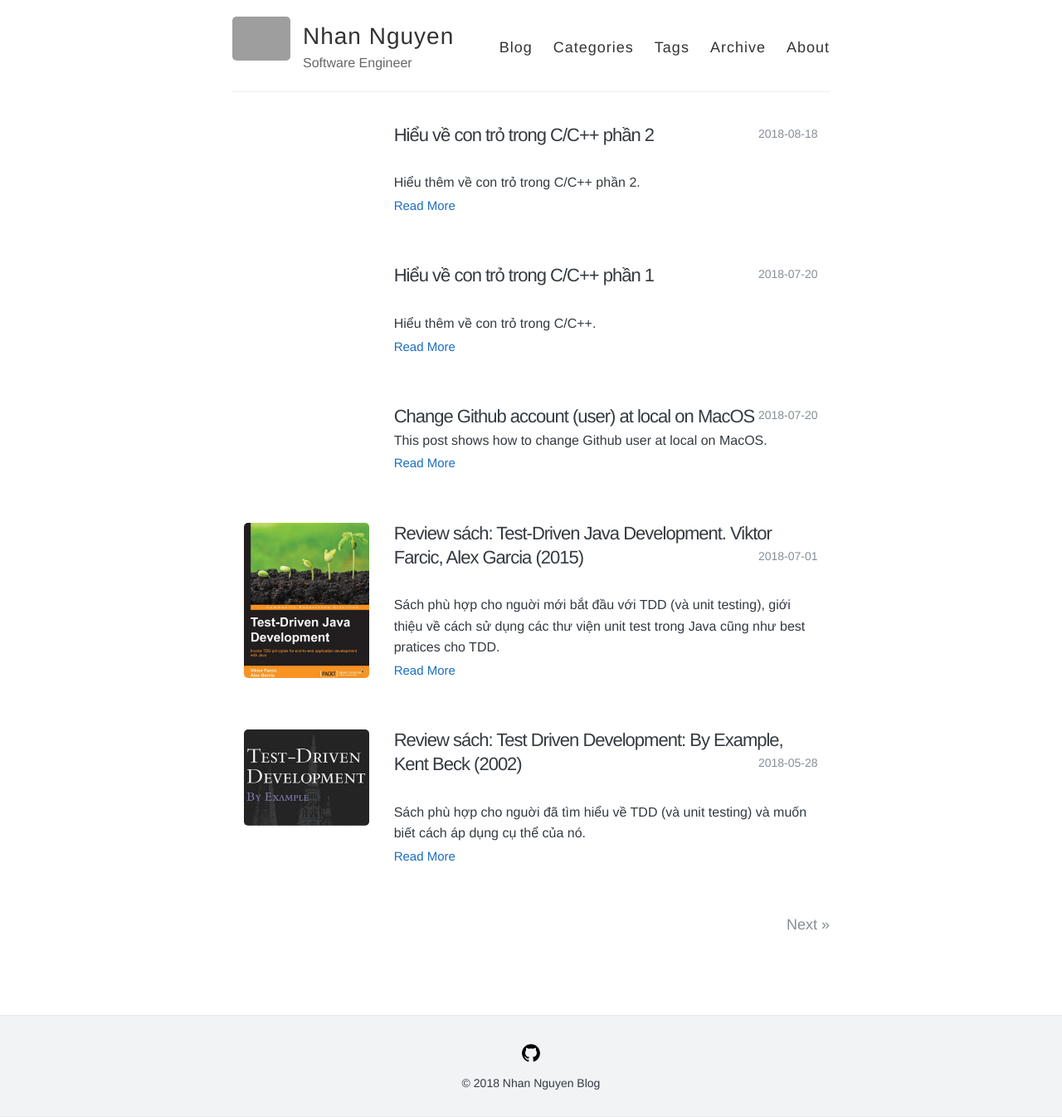
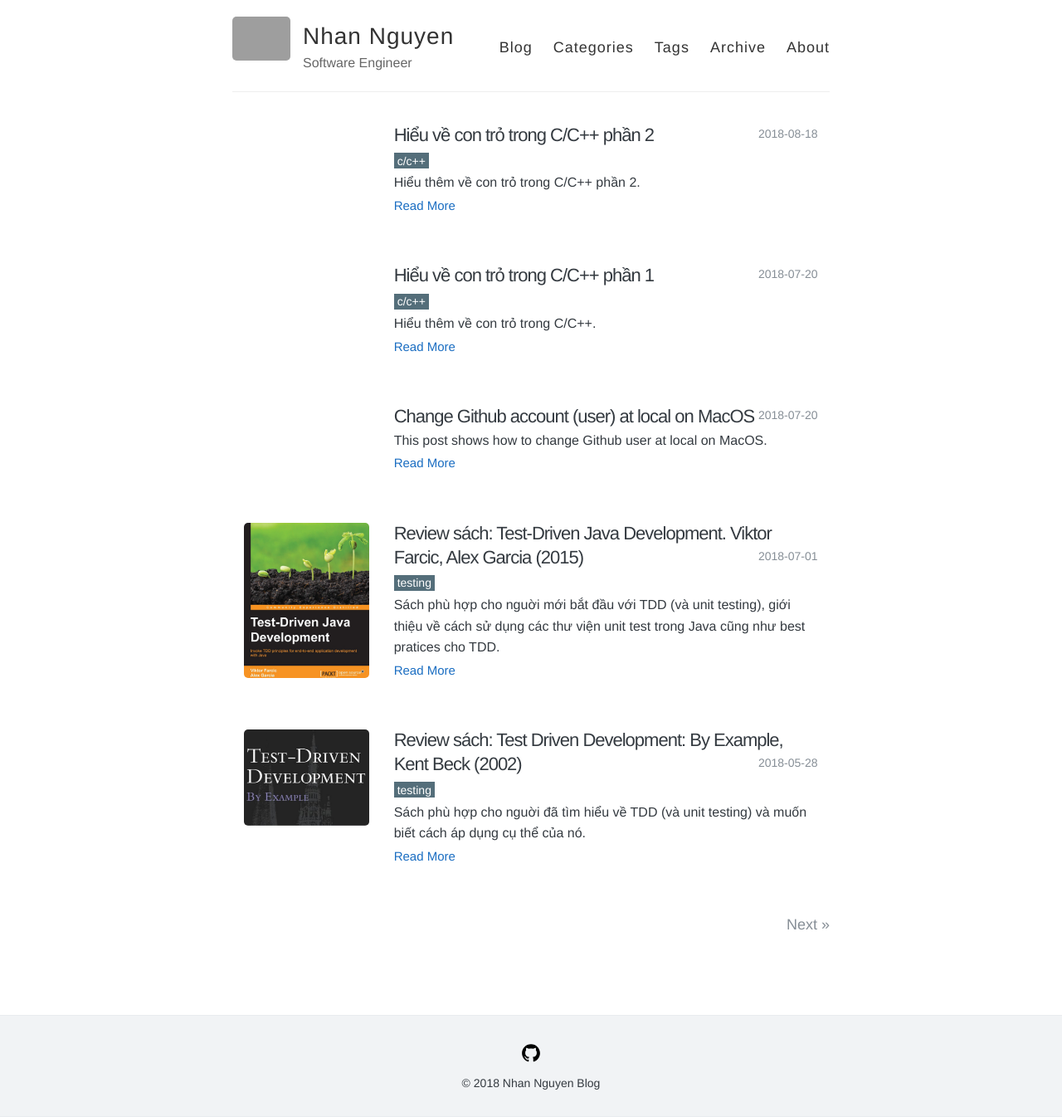
Before and after one commit to nhannguyen95/nhannguyen95.github.io, a Jekyll site: the page built from index.html, in a window 1280 px wide. Shown: the whole page at 83% size. Built offline with Jekyll 4.4.1, drawn with Linux system fonts in a browser that asks for light colours; nearby versions of some CDN libraries; the list of posts is cut into pages by our own code; grey boxes are pictures that could not be loaded.

Commit message:
Change tag colors, fix tag dissapear on small screen

```diff
--- a/_layouts/post.html
+++ b/_layouts/post.html
@@ -14,10 +14,10 @@
   </span>
 
   <div clsss="meta">
-    <ul class="tag">
+    <ul class="tags">
       {% for tag in page.tags %}
       <li>
-        <a id="tag-{{tag}}" href="{{ site.url }}{{ site.baseurl }}/tags#{{ tag }}">
+        <a class="tag-text" href="{{ site.url }}{{ site.baseurl }}/tags#{{ tag }}">
           {{ tag }}
         </a>
       </li>
--- a/_sass/_variables.scss
+++ b/_sass/_variables.scss
@@ -63,22 +63,6 @@
 $pagination-color: $oc-gray-6;
 $pagination-over-color: $oc-gray-7;
 
-$tag-index-label-color: $base-color;
-$tag-index-label-background-color: $oc-gray-2;
-$tag-index-count-background-color: $oc-gray-3;
-$tag-index-label-background-color-tree: $indigo-400;
-$tag-index-count-background-color-tree: $indigo-600;
-$tag-index-label-background-color-heap: $teal-400;
-$tag-index-count-background-color-heap: $teal-600;
-$tag-index-label-background-color-VNOI: $blue-gray-600;
-$tag-index-count-background-color-VNOI: $blue-gray-800;
-$tag-index-label-background-color-mooc: $red-400;
-$tag-index-count-background-color-mooc: $red-600;
-$tag-index-label-background-color-coursera: $light-blue-400;
-$tag-index-count-background-color-coursera: $light-blue-600;
-$tag-index-label-background-color-sorting: $green-400;
-$tag-index-count-background-color-sorting: $green-600;
-
 $footer-border-color: $oc-gray-2;
 $footer-background-color: $oc-gray-1;
 
--- a/categories/index.html
+++ b/categories/index.html
@@ -37,9 +37,9 @@
                 {{ post.title }}
               </a>
             {% for tag in post.tags %}
-            <ul class="tag">
+            <ul class="tags">
               <li>
-                <a id="tag-{{tag}}" href="{{ site.url }}{{ site.baseurl }}/tags#{{ tag }}">
+                <a class="tag-text" href="{{ site.url }}{{ site.baseurl }}/tags#{{ tag }}">
                   {{ tag }}
                 </a>
               </li>
--- a/index.html
+++ b/index.html
@@ -25,10 +25,10 @@
 
           <div class="meta">
             {% if post.tags %}
-            <ul class="tag">
+            <ul class="tags">
               {% for tag in post.tags %}
               <li>
-                <a id="tag-{{tag}}" href="{{ site.url }}{{ site.baseurl }}/tags#{{ tag }}">
+                <a class="tag-text" href="{{ site.url }}{{ site.baseurl }}/tags#{{ tag }}">
                   {{ tag }}
                 </a>
               </li>
@@ -60,10 +60,10 @@
           <div clsss="meta">
 
             {% if post.tags %}
-            <ul class="tag">
+            <ul class="tags">
               {% for tag in post.tags %}
               <li>
-                <a href="{{ site.url }}{{ site.baseurl }}/tags#{{ tag }}">
+                <a class="tag-text" href="{{ site.url }}{{ site.baseurl }}/tags#{{ tag }}">
                   {{ tag }}
                 </a>
               </li>
--- a/style.scss
+++ b/style.scss
@@ -416,7 +416,7 @@
   border-bottom: none;
 }
 
-.tag {
+.tags {
   display: inline;
   font-weight: 300;
   font-size: $small-font-size;
@@ -435,8 +435,6 @@
       color: $oc-white;
       display: inline-block;
       line-height: 18px;
-      // background-color: $tag-index-label-background-color;
-      // border-radius: 3px;
     }
   }
 }
@@ -526,7 +524,6 @@
       display: inline-block;
       margin: 1px;
       color: $oc-white;
-      // background-color: $tag-index-label-background-color;
       border-radius: 3px;
 
       span {
@@ -534,7 +531,6 @@
         padding: .5px 5px;
 
         &.count {
-          // background-color: $tag-index-count-background-color;
           border-radius: 0 3px 3px 0;
         }
       }
@@ -666,60 +662,13 @@
   }
 }
 
-// Color for tags
+.tags {
+  .tag-text {
+    background-color: #546E7A;
+    color: white;
+  }
 
-#tag-tree {
-  background-color: $tag-index-label-background-color-tree;
+  .tag-count {
+    background-color: #37474F;
+  }
 }
-
-#tag-count-tree {
-  background-color: $tag-index-count-background-color-tree;
-}
-
-#tag-heap {
-  background-color: $tag-index-label-background-color-heap;
-}
-
-#tag-count-heap {
-  background-color: $tag-index-count-background-color-heap;
-}
-
-#tag-VNOI {
-  background-color: $tag-index-label-background-color-VNOI;
-}
-
-#tag-count-VNOI {
-  background-color: $tag-index-count-background-color-VNOI;
-}
-
-#tag-mooc {
-  background-color: $tag-index-label-background-color-mooc !important;
-}
-
-#tag-count-mooc {
-  background-color: $tag-index-count-background-color-mooc !important;
-}
-
-#tag-coursera {
-  background-color: $tag-index-label-background-color-coursera !important;
-}
-
-#tag-count-coursera {
-  background-color: $tag-index-count-background-color-coursera !important;
-}
-
-#tag-sorting {
-  background-color: $tag-index-label-background-color-sorting !important;
-}
-
-#tag-count-sorting {
-  background-color: $tag-index-count-background-color-sorting !important;
-}
-
-#tag-ad-hoc {
-  background-color: $tag-index-label-background-color-mooc !important;
-}
-
-#tag-count-ad-hoc {
-  background-color: $tag-index-count-background-color-mooc  !important;
-}
--- a/tags/index.html
+++ b/tags/index.html
@@ -13,9 +13,9 @@
     <ul class="label">
       {% for tag in site.tags %}
       <li>
-        <a href="#{{ tag[0] }}" id="tag-{{tag[0]}}">
-          <span>{{ tag[0] }}</span>
-          <span class="count" id="tag-count-{{tag[0]}}">{{ tag[1] | size }}</span>
+        <a href="#{{ tag[0] }}">
+          <span class="tag-text">{{ tag[0] }}</span>
+          <span class="tag-count">{{ tag[1] | size }}</span>
         </a>
       </li>
       {% endfor %}
```
